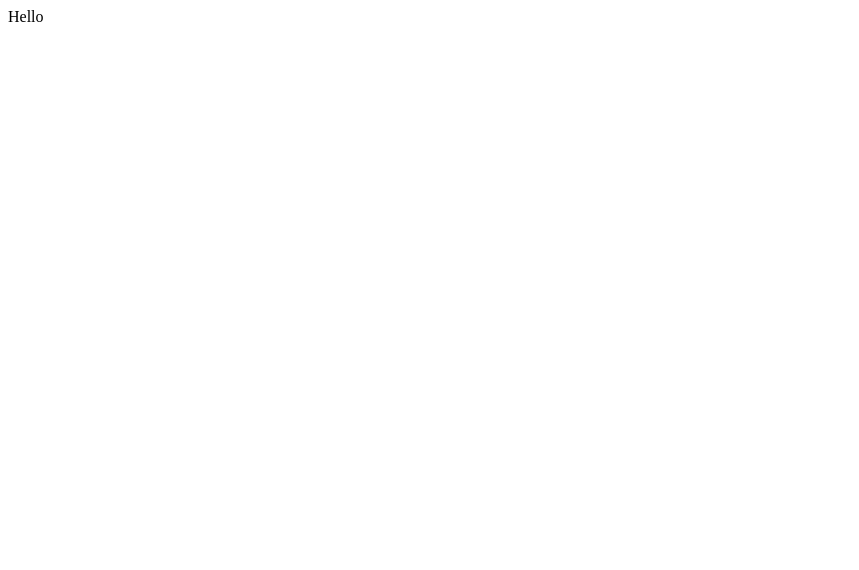
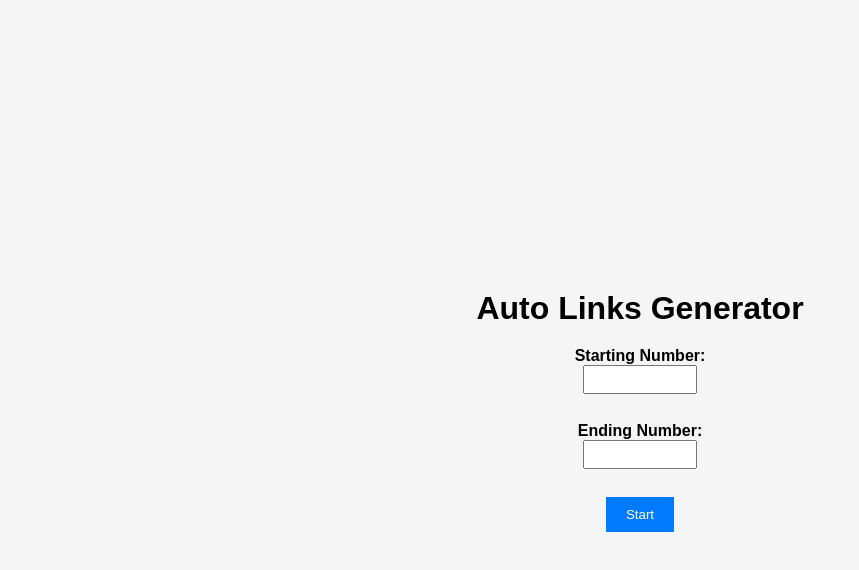
Before and after one commit to Seminarclass/Start-Button-Guinness, a plain HTML site: page index.html in a window 1280 px wide. Shown: the whole page, without its empty margins (0-859 px from the left). Drawn offline with Linux system fonts and the light colour scheme.

Commit message:
Update index.html

```diff
--- a/index.html
+++ b/index.html
@@ -1 +1,65 @@
-Hello
+<!DOCTYPE html>
+<html lang="en">
+<head>
+    <meta charset="UTF-8">
+    <meta name="viewport" content="width=device-width, initial-scale=1.0">
+    <title>Auto Links Generator</title>
+    <style>
+        body {
+            font-family: Arial, sans-serif;
+            margin: 0;
+            padding: 0;
+            background-color: #f5f5f5;
+            display: flex;
+            justify-content: center;
+            align-items: center;
+            height: 100vh;
+            flex-direction: column;
+        }
+
+        h1 {
+            margin-bottom: 20px;
+        }
+
+        label {
+            font-weight: bold;
+        }
+
+        input {
+            padding: 5px;
+            margin-bottom: 10px;
+            width: 100px;
+        }
+
+        button {
+            padding: 10px 20px;
+            background-color: #007bff;
+            color: white;
+            border: none;
+            cursor: pointer;
+            transition: background-color 0.2s;
+        }
+
+        button:hover {
+            background-color: #0056b3;
+        }
+    </style>
+</head>
+<body>
+    <h1>Auto Links Generator</h1>
+
+    <label for="startNumber">Starting Number: </label>
+    <input type="number" id="startNumber">
+    <br>
+
+    <label for="endNumber">Ending Number: </label>
+    <input type="number" id="endNumber">
+    <br>
+
+    <button id="startButton">Start</button>
+
+    <script>
+        // ... Your JavaScript code here ...
+    </script>
+</body>
+</html>
```
